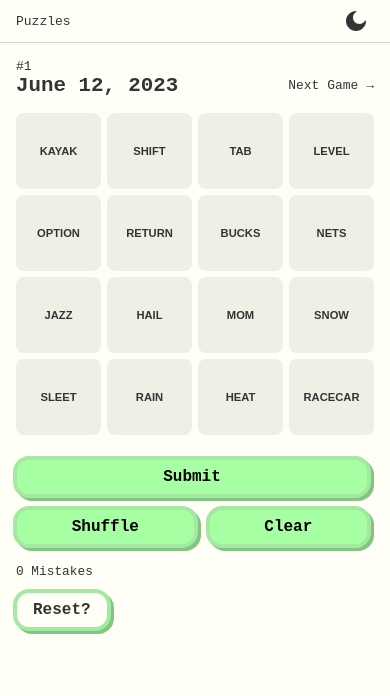
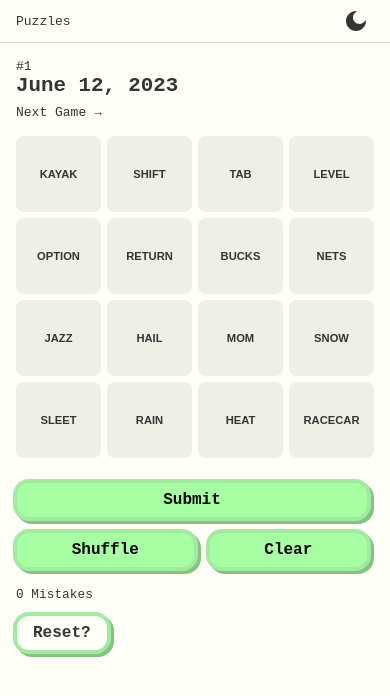
Before and after one commit to tylertierney/connections, a React (Vite) app: page /puzzles/1 in a window 390 px wide. Shown: the top 696 px of the page. Built offline with nearby package versions, Linux system fonts and the light colour scheme.

Commit message:
responsive styles for GamePage header

```diff
--- a/src/routes/puzzles/puzzle/GamePage.module.css
+++ b/src/routes/puzzles/puzzle/GamePage.module.css
@@ -104,8 +104,17 @@
   .page {
     .header {
       .titleAndLinks {
+        flex-direction: column;
+        align-items: flex-start;
+        gap: 0.5rem;
+
         .h1 {
           font-size: 1.3rem;
+        }
+
+        .gameLinks {
+          width: 100%;
+          justify-content: space-between;
         }
       }
     }
```
